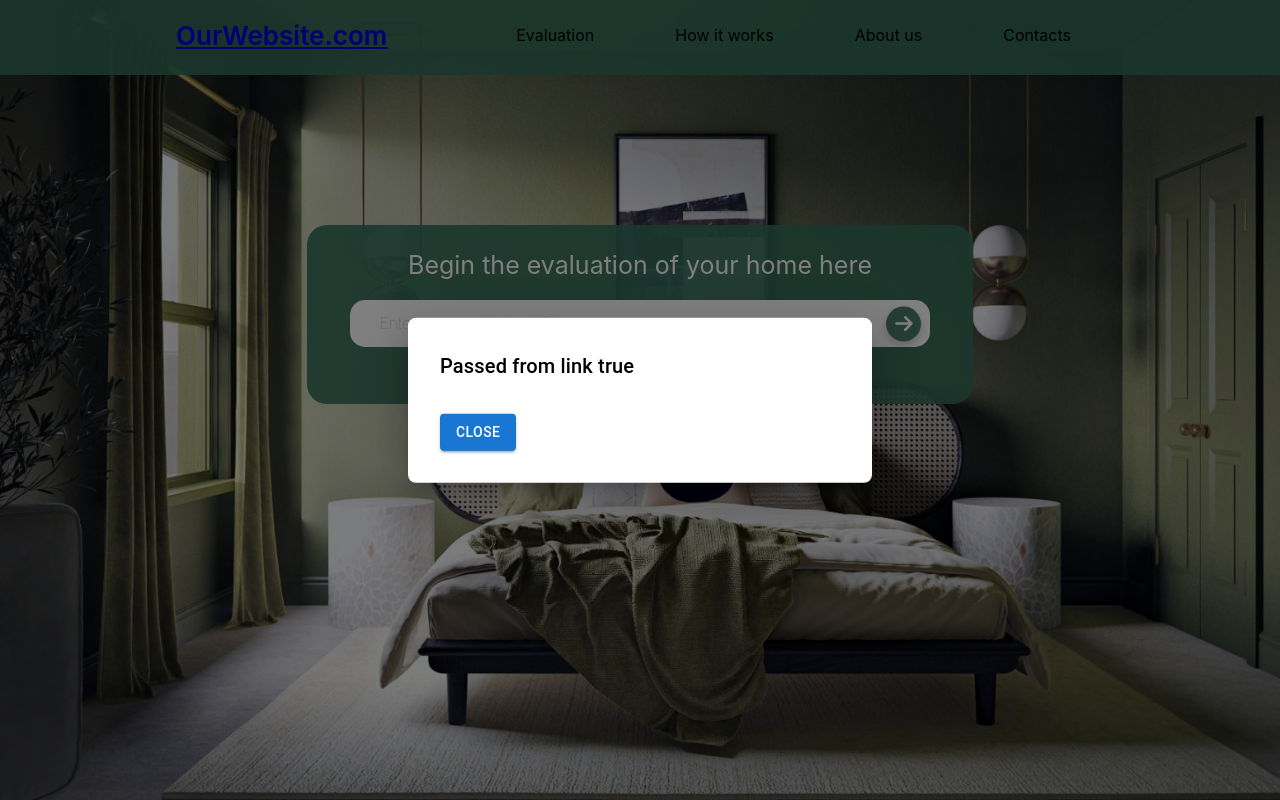
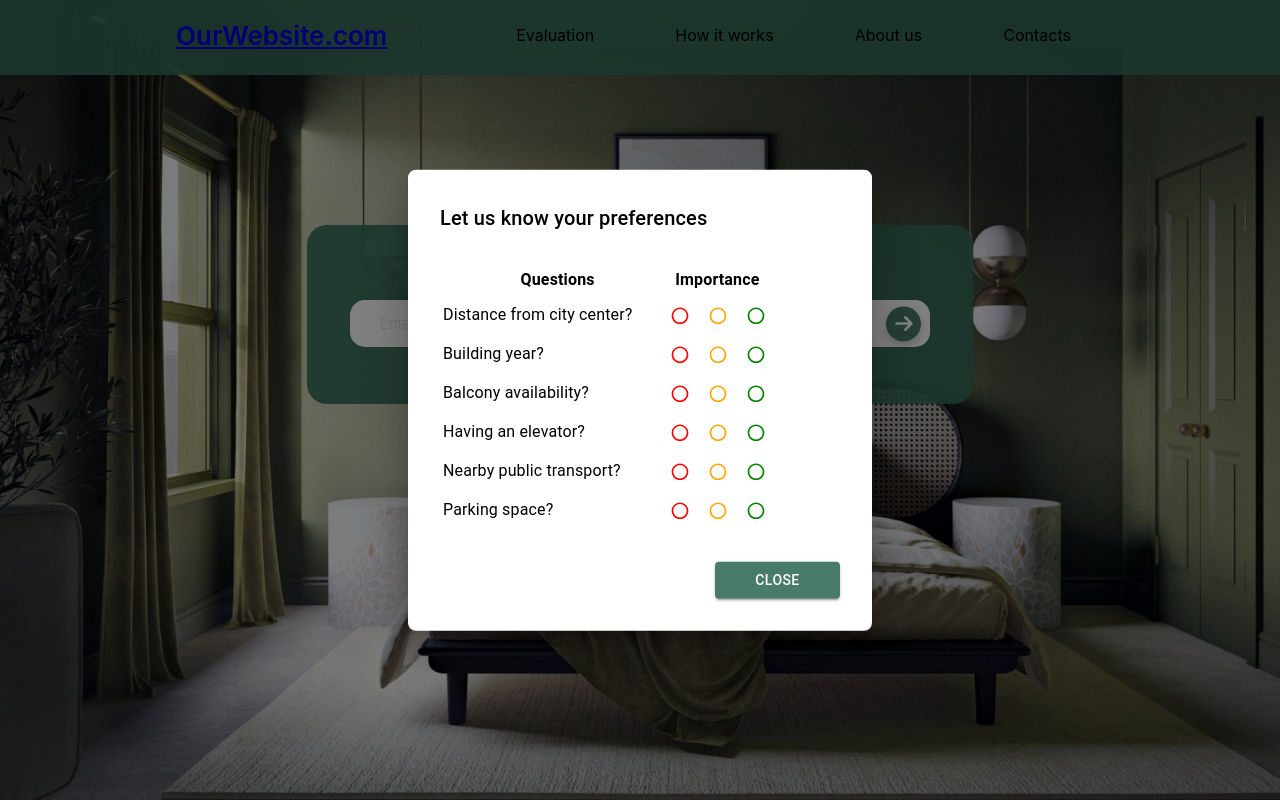
Before and after one commit to JonasUrn/HomeIntel, a React (Create React App) app in the folder frontend/: page / in a window 1280 px wide. Both pictures are taken after a click on the button 903 px from the left and 323 px from the top of the page. Shown: the top 800 px of the page. Built offline with nearby package versions, Linux system fonts and the light colour scheme.

Commit message:
Created a modal window with questions and possible radio selections

```diff
--- a/frontend/src/ModalWindow/modal.js
+++ b/frontend/src/ModalWindow/modal.js
@@ -3,8 +3,29 @@ import Box from "@mui/material/Box";
 import Button from "@mui/material/Button";
 import Typography from "@mui/material/Typography";
 import Modal from "@mui/material/Modal";
+import styles from "./modal.module.css";
+import Radio from "@mui/material/Radio";
+import { RadioGroup} from "@mui/material";
+
+const questions = {
+    1: ["Distance from city center?"],
+    2: ["Building year?"],
+    3: ["Balcony availability?"],
+    4: ["Having an elevator?"],
+    5: ["Nearby public transport?"],
+    6: ["Parking space?"]
+}
 
 const ModalWindow = ({ isOpen, onClose, data, isLink }) => {
+    const [selectedValue, setValue] = useState('r');
+
+    const handleChange = (event) =>{
+        const key = event.target.value.split('_')[1];
+        setValue(prevState => ({
+            ...prevState,
+            [key]: event.target.value
+        }));
+    }
 
     return (
         <Modal
@@ -12,6 +33,7 @@ const ModalWindow = ({ isOpen, onClose, data, isLink }) => {
             onClose={onClose}
             aria-labelledby="modal-modal-title"
             aria-describedby="modal-modal-description"
+            className={styles.modalWindow}
         >
             <Box
                 sx={{
@@ -26,13 +48,49 @@ const ModalWindow = ({ isOpen, onClose, data, isLink }) => {
                     borderRadius: 2,
                 }}
             >
-                <Typography id="modal-modal-title" variant="h6" component="h2">
-                    {"Passed from link " + isLink}
-                </Typography>
-                <Typography id="modal-modal-description" sx={{ mt: 2 }}>
-                    {data}
-                </Typography>
-                <Button onClick={onClose} sx={{ mt: 2 }} variant="contained">Close</Button>
+                <div className={styles.modalBoxDiv}>
+                    <Typography id="modal-modal-title" variant="h6" component="h2">
+                        Let us know your preferences
+                    </Typography>
+                    <Typography id="modal-modal-description" sx={{ mt: 2 }}>
+                        <ul className={styles.questionsDiv}>
+                            <th>
+                                <tr style={{display: 'flex', justifyContent: 'space-evenly'}}>
+                                    <td>Questions</td>
+                                    <td>Importance</td>
+                                </tr>
+                            </th>
+                            <table style={{ width: '100%', tableLayout: 'fixed' }}>
+                                <tbody style={{ width: '100%', border: '1px solid red' }}>
+                                    {Object.keys(questions).map((key) => {
+                                        return (
+                                            <tr key={key} className={`row_${key}`} style={{ width: '100%'}}>
+                                                <td style={{ display: 'flex', width: '100%', alignItems: 'center' }}>
+                                                    <label style={{width: '55%'}}>{questions[key]}</label>
+                                                    <RadioGroup
+                                                        className={`radioGroup_${key}`}
+                                                        value={selectedValue[key] || ""}
+                                                        onChange={(e) => handleChange(e)}
+                                                        row
+                                                        style={{
+                                                            height: '20px',
+                                                            marginBottom: '15px',
+                                                            width: '45%'}}
+                                                    >
+                                                        <Radio sx={{ color: 'red', '&.Mui-checked': { color: 'red' }, '& .MuiSvgIcon-root': { fontSize: 20 } }} value={`r_${key}`} />
+                                                        <Radio sx={{ color: 'orange', '&.Mui-checked': { color: 'orange' }, '& .MuiSvgIcon-root': { fontSize: 20 } }} value={`y_${key}`} />
+                                                        <Radio sx={{ color: 'green', '&.Mui-checked': { color: 'green' }, '& .MuiSvgIcon-root': { fontSize: 20 } }} value={`g_${key}`} />
+                                                    </RadioGroup>
+                                                </td>
+                                            </tr>
+                                        );
+                                    })}
+                                </tbody>
+                            </table>
+                        </ul>
+                    </Typography>
+                    <Button onClick={onClose} sx={{ mt: 2 }} variant="contained" className={styles.btn}>Close</Button>
+                </div>
 
             </Box>
         </Modal>
--- a/frontend/src/ModalWindow/modal.module.css
+++ b/frontend/src/ModalWindow/modal.module.css
@@ -1,10 +1,17 @@
-.modalContent {
-    background-color: white;
-    width: 50%;
-    position: absolute;
-    top: 25%;
-    left: 25%;
-    height: 50%;
-    border-radius: 20px;
-    padding: 20px;
+.btn{
+    margin-left: auto !important;
+    width: 125px;
+    background-color: rgb(53,109,90, 0.9) !important;
 }
+.modalBoxDiv{
+    display: flex;
+    flex-direction: column;
+}
+.questionsDiv{
+    display: flex;
+    flex-direction: column;
+    padding: 0px;
+}
+tr[class^='row_']{
+    border: 1px solid black !important;
+}
```
Also changed, not shown: 1 other file (tests, documents, lock files or other folders).
